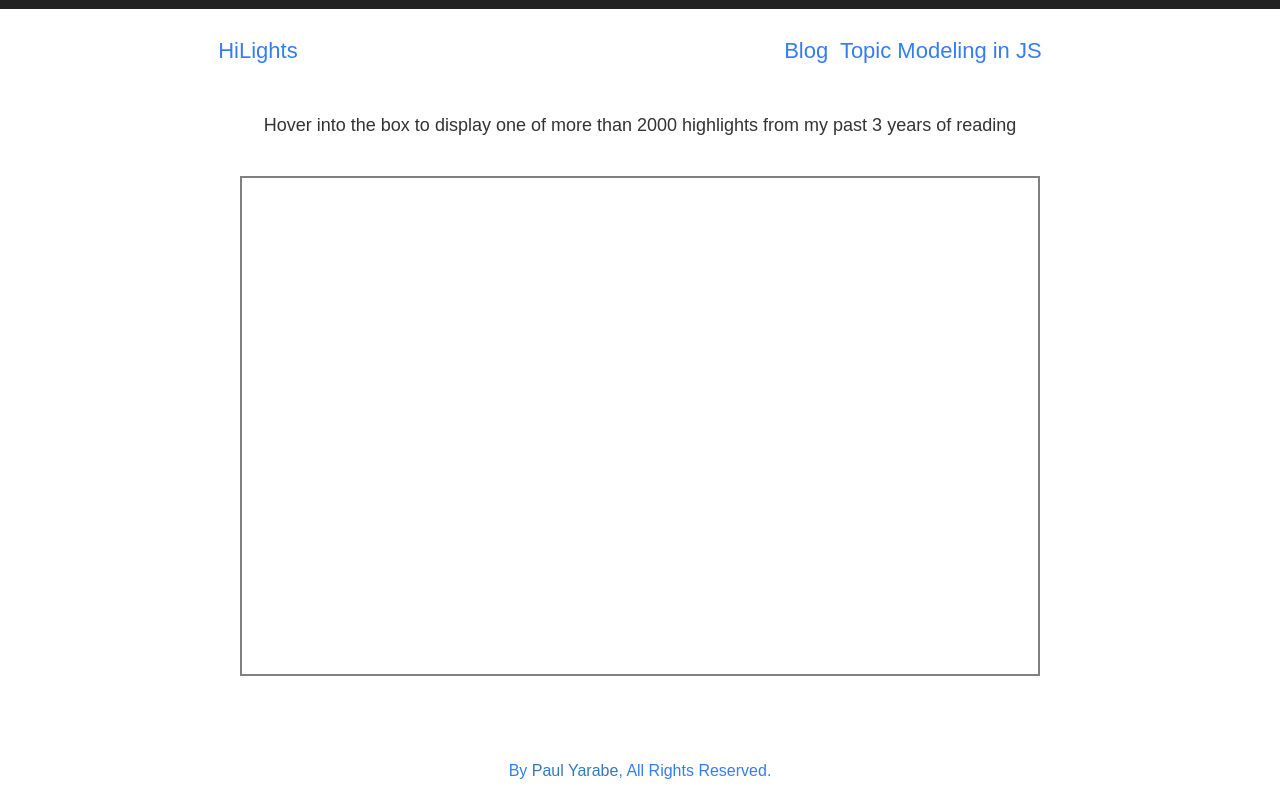
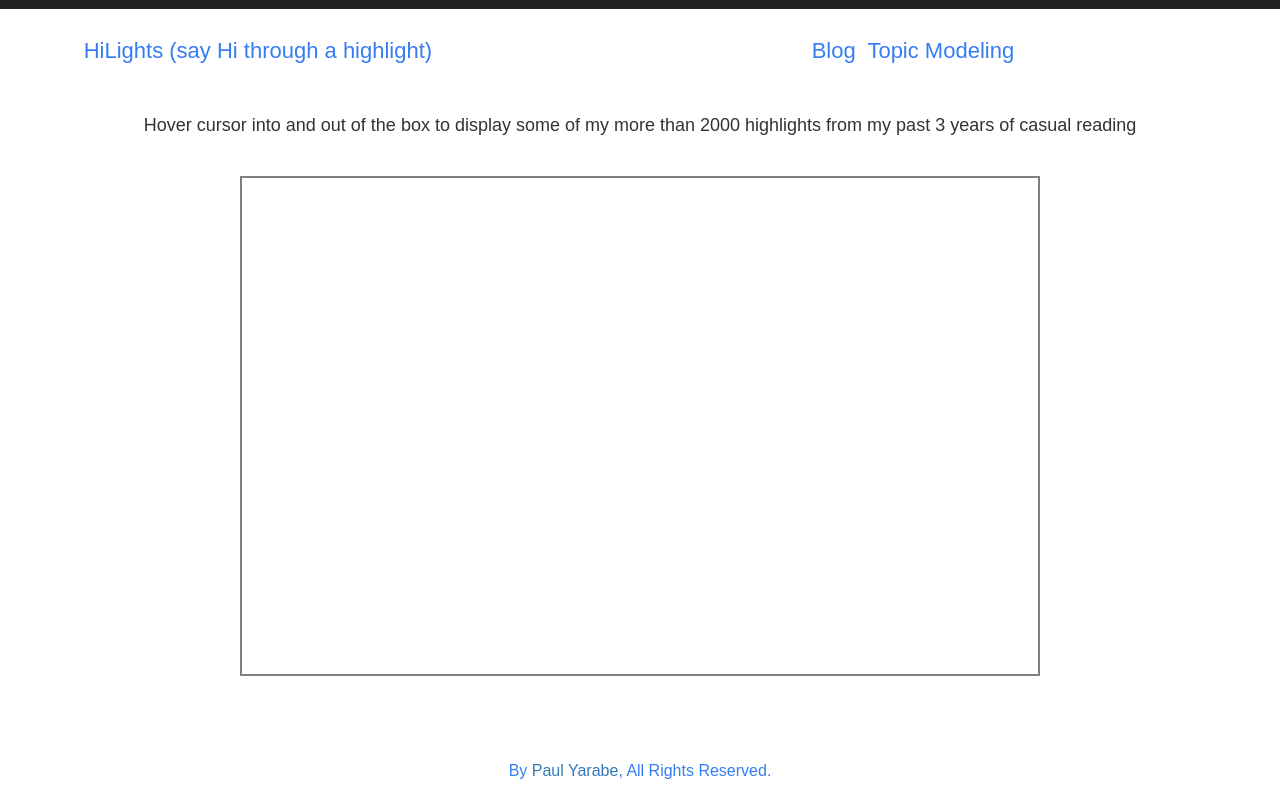
Before and after one commit to paulyarabe/hilight-react, a React (Create React App) app: page / in a window 1280 px wide. Built offline with nearby package versions, Linux system fonts and the light colour scheme.

Commit message:
updated slogan, instructions to be more self-explanatory

```diff
--- a/src/App.js
+++ b/src/App.js
@@ -66,15 +66,15 @@ class App extends Component {
     return (
       <div className="App">
         <header className="row">
-          <div className="col-xs-5 slogan">HiLights</div>
+          <div className="col-xs-5 slogan">HiLights (say Hi through a highlight)</div>
           <div className="col-xs-7 links">
             <a href="https://paulyarabe.com" target="_blank">Blog</a>&nbsp;&nbsp;&nbsp;
-            <a href="https://github.com/awaisathar/lda.js" target="_blank">Topic Modeling in JS</a>
+            <a href="https://github.com/awaisathar/lda.js" target="_blank">Topic Modeling</a>
             <clear></clear>
           </div>
         </header>
         <div id="instructions">
-          <h4>Hover into the box to display one of more than 2000 highlights from my past 3 years of reading</h4>
+          <h4>Hover cursor into and out of the box to display some of my more than 2000 highlights from my past 3 years of casual reading</h4>
         </div>
         <div id="hilight" onMouseEnter={this.onMouseEnter} >
           {highlight_div}
```
